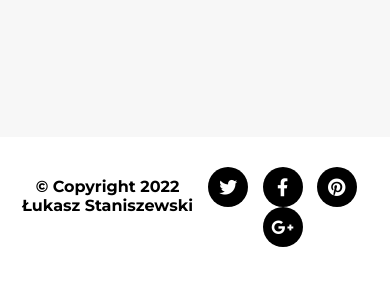
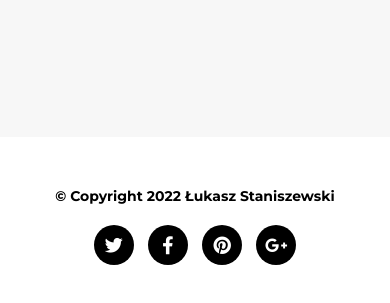
Before and after one commit to lukas1388/task-runner-project, a website: page index.html in a window 390 px wide. Shown: the part 3136-3439 px from the top of the page. Before the commit the page ends 3413 px from the top, so only its background shows below. Drawn offline with Linux system fonts and the light colour scheme; a web font is replaced by a local one.

Commit message:
Change html and css code in footer

```diff
--- a/index.html
+++ b/index.html
@@ -110,17 +110,16 @@
         </div>
     </section>
 
-    <footer class="foot">
+    <section class="footer">
         <div class="container">
-            <h4 class="box">&copy; Copyright 2022 Łukasz Staniszewski</h4>
+            <h3 class="box">&copy; Copyright 2022 Łukasz Staniszewski</h3>
             <ul class="box">
                 <li><a href="#"><i class="fa-brands fa-twitter"></i>Twitter</a></li>
                 <li><a href="#"><i class="fab fa-facebook-f"></i>Facebook</a></li>
                 <li><a href="#"><i class="fa-brands fa-pinterest"></i>Pinterest</a></li>
                 <li><a href="#"><i class="fa-brands fa-google-plus-g"></i>Google</a></li>
             </ul>
-            <div class="box last"></div>
         </div>
-    </footer>
+    </section>
 </body>
 </html>
--- a/sass/style.scss
+++ b/sass/style.scss
@@ -149,12 +149,12 @@ a {
 
 /* Footer */
 
-.foot {
+.footer {
     margin: 30px auto;
     text-align: center;
     font-family: 'Montserrat';
 }
-.foot i {
+.footer i {
     background: #000;
     font-size: 18px;
     color: #fff;
@@ -163,24 +163,25 @@ a {
     line-height: 40px;
     border-radius: 50%;
 }
-.foot ul {
+.footer ul {
     list-style-type: none;
 }
-.foot li {
+.footer li {
     display: inline-block;
     font-size: 0;
     margin: 0 5px;
 }
-.foot .container {
+.footer .container {
     display: flex;
-    justify-content: center;
+    flex-wrap: wrap;
+    justify-content: flex-start;
 }
-.foot .box {
+.footer .box {
     flex: 0 0 33.333%;
     padding: 0 5px;
-    margin: 0 auto;
 }
-.foot .container h4 {
+.footer .container h3 {
+    font-size: 14px;
     padding: 10px 0 0 0;
 }
 
@@ -193,12 +194,19 @@ a {
     .services .box {
         flex: 0 0 100%;
     }
-    .foot .box {
+    .footer .box {
         flex: 0 0 50%;
         padding: 0;
         margin: 0;
     }
-    .foot .container .last {
+    .footer .container .last {
         display: none;
     }
 }
+@media (min-width: 0px) and (max-width: 490px) {
+
+    .footer .box {
+        flex: 0 0 100%;
+        margin: 10px 0;
+    }
+}
```
Also changed, not shown: css/style.css, 1 other file.
